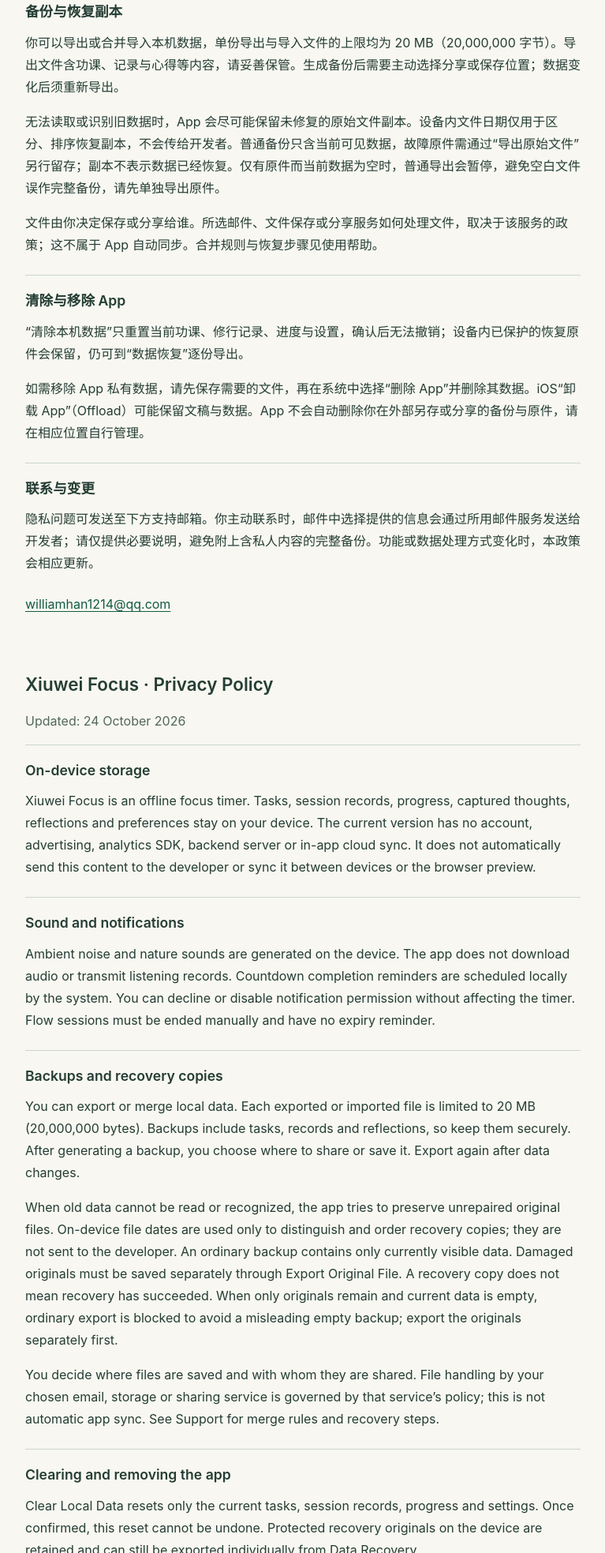
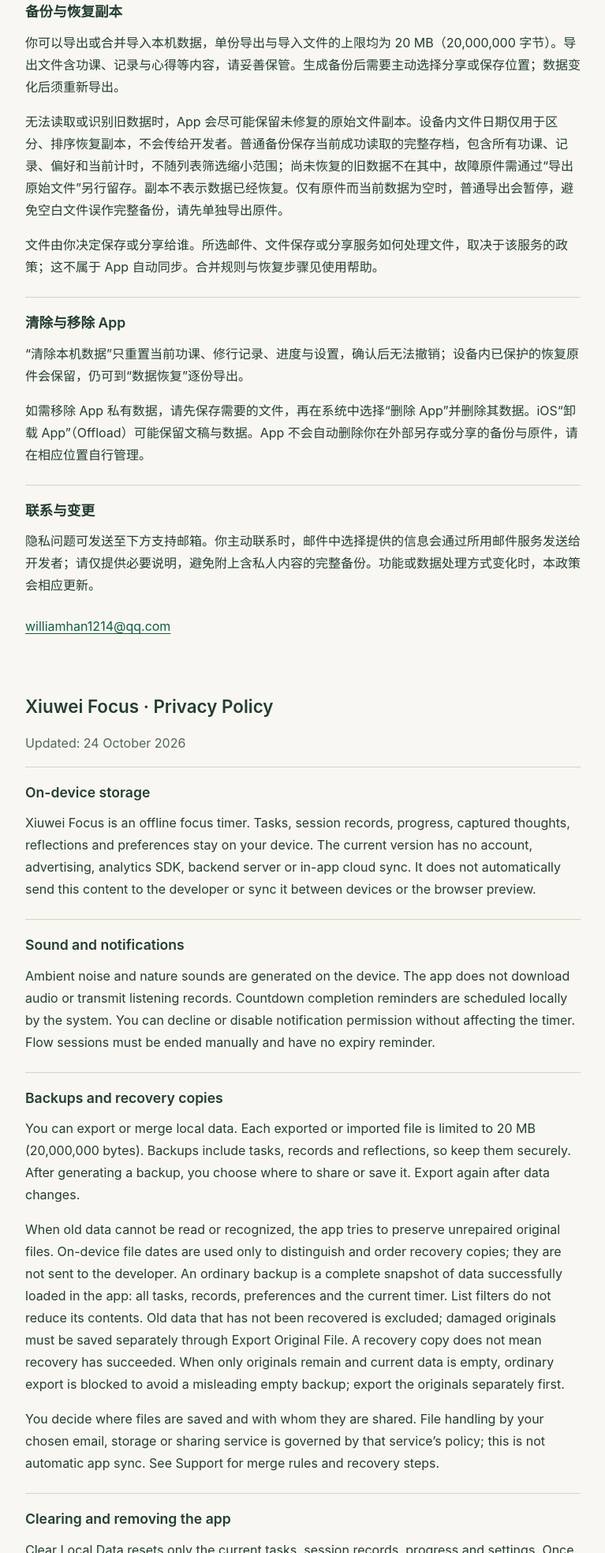
Before and after one commit to hantianjun985/liangyi-pages, a plain HTML site: page privacy.html in a window 1280 px wide. Shown: the part 596-2563 px from the top of the page at 79% size, without its empty margins (256-1023 px from the left). Drawn offline with Linux system fonts and the light colour scheme.

Commit message:
Clarify full backup scope and recovery originals in support and privacy pages

```diff
--- a/privacy.html
+++ b/privacy.html
@@ -56,7 +56,7 @@
       <article>
         <h3>备份与恢复副本</h3>
         <p>你可以导出或合并导入本机数据，单份导出与导入文件的上限均为 20 MB（20,000,000 字节）。导出文件含功课、记录与心得等内容，请妥善保管。生成备份后需要主动选择分享或保存位置；数据变化后须重新导出。</p>
-        <p>无法读取或识别旧数据时，App 会尽可能保留未修复的原始文件副本。设备内文件日期仅用于区分、排序恢复副本，不会传给开发者。普通备份只含当前可见数据，故障原件需通过“导出原始文件”另行留存；副本不表示数据已经恢复。仅有原件而当前数据为空时，普通导出会暂停，避免空白文件误作完整备份，请先单独导出原件。</p>
+        <p>无法读取或识别旧数据时，App 会尽可能保留未修复的原始文件副本。设备内文件日期仅用于区分、排序恢复副本，不会传给开发者。普通备份保存当前成功读取的完整存档，包含所有功课、记录、偏好和当前计时，不随列表筛选缩小范围；尚未恢复的旧数据不在其中，故障原件需通过“导出原始文件”另行留存。副本不表示数据已经恢复。仅有原件而当前数据为空时，普通导出会暂停，避免空白文件误作完整备份，请先单独导出原件。</p>
         <p>文件由你决定保存或分享给谁。所选邮件、文件保存或分享服务如何处理文件，取决于该服务的政策；这不属于 App 自动同步。合并规则与恢复步骤见使用帮助。</p>
       </article>
       <article>
@@ -84,7 +84,7 @@
       <article>
         <h3>Backups and recovery copies</h3>
         <p>You can export or merge local data. Each exported or imported file is limited to 20 MB (20,000,000 bytes). Backups include tasks, records and reflections, so keep them securely. After generating a backup, you choose where to share or save it. Export again after data changes.</p>
-        <p>When old data cannot be read or recognized, the app tries to preserve unrepaired original files. On-device file dates are used only to distinguish and order recovery copies; they are not sent to the developer. An ordinary backup contains only currently visible data. Damaged originals must be saved separately through Export Original File. A recovery copy does not mean recovery has succeeded. When only originals remain and current data is empty, ordinary export is blocked to avoid a misleading empty backup; export the originals separately first.</p>
+        <p>When old data cannot be read or recognized, the app tries to preserve unrepaired original files. On-device file dates are used only to distinguish and order recovery copies; they are not sent to the developer. An ordinary backup is a complete snapshot of data successfully loaded in the app: all tasks, records, preferences and the current timer. List filters do not reduce its contents. Old data that has not been recovered is excluded; damaged originals must be saved separately through Export Original File. A recovery copy does not mean recovery has succeeded. When only originals remain and current data is empty, ordinary export is blocked to avoid a misleading empty backup; export the originals separately first.</p>
         <p>You decide where files are saved and with whom they are shared. File handling by your chosen email, storage or sharing service is governed by that service’s policy; this is not automatic app sync. See Support for merge rules and recovery steps.</p>
       </article>
       <article>
```
Also changed, not shown: support.html (+2 -2 lines).
